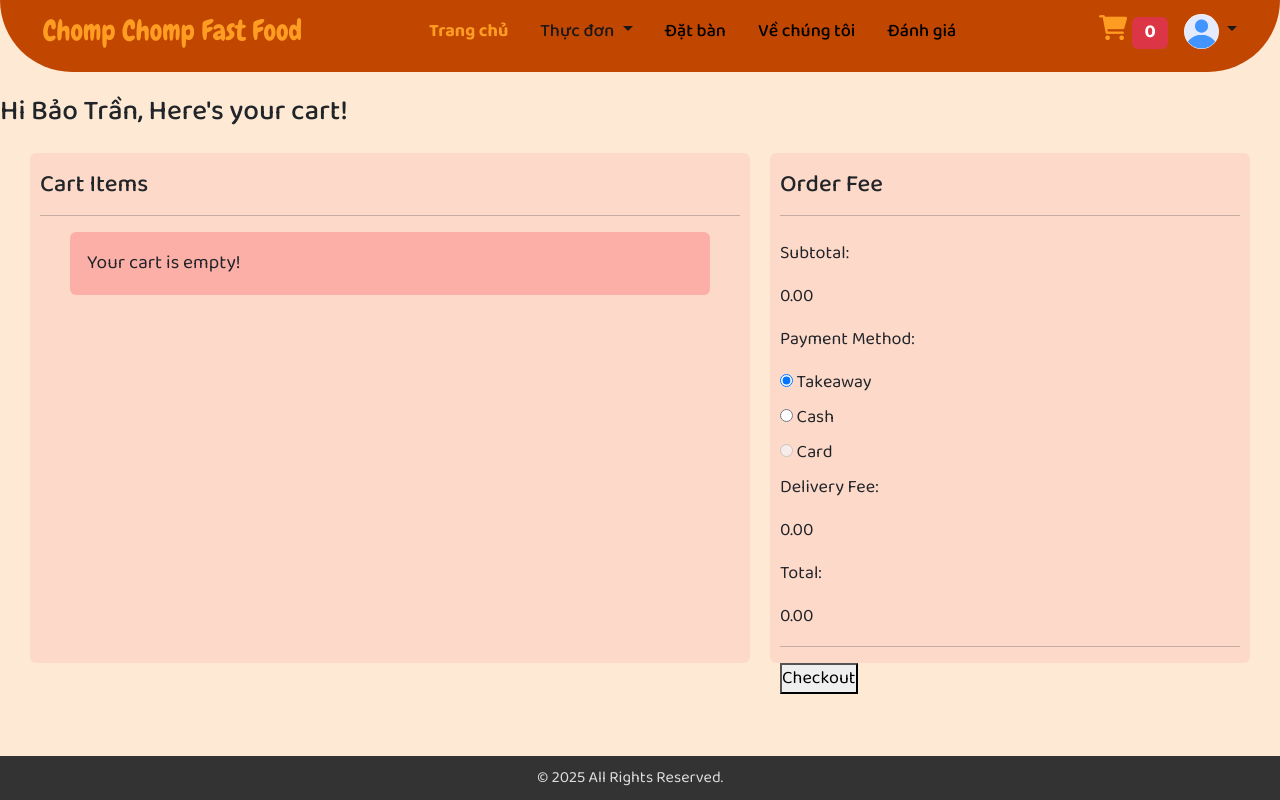
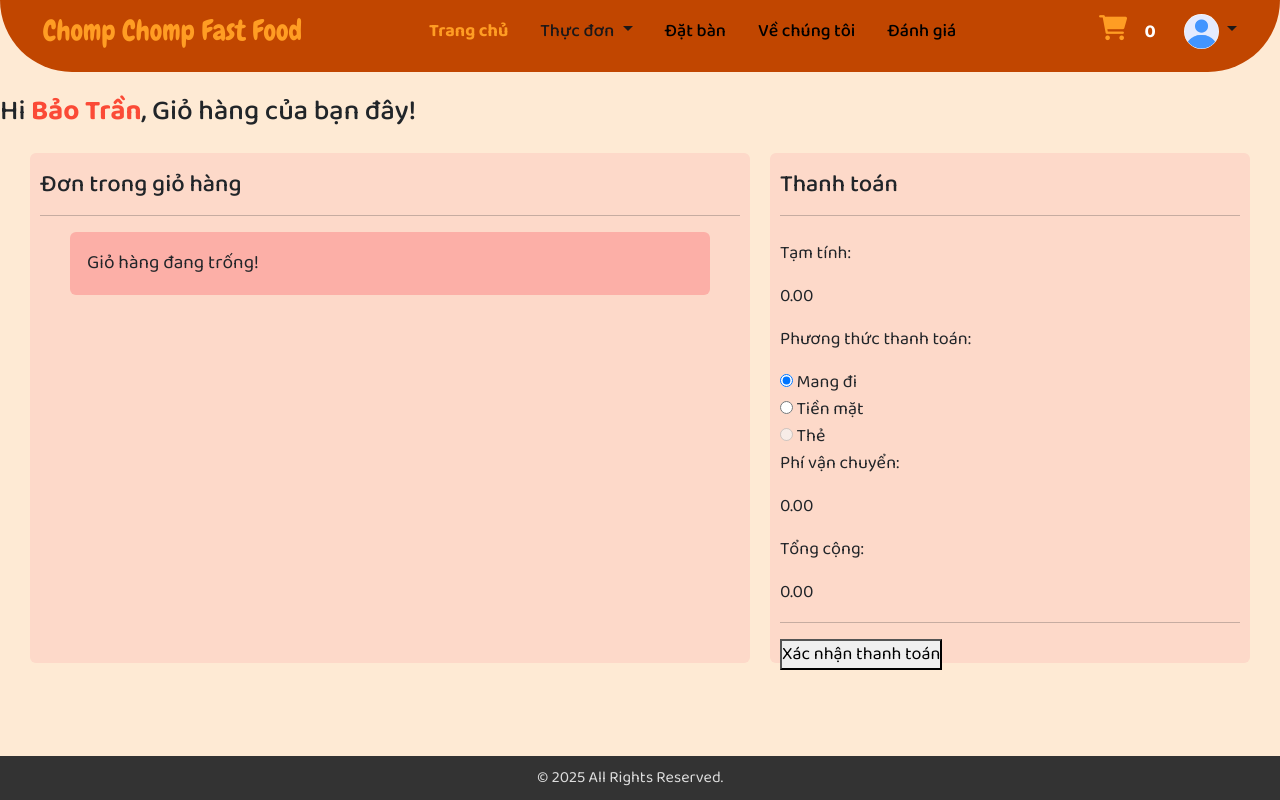
Before and after one commit to MiDu-20/PTUDW---N5, a PHP site: page /cart.php in a window 1280 px wide. Run offline with PHP 8.4, Linux system fonts and the light colour scheme; a user stored in the database is signed in; data comes from the database, SQL or seed files in the repository; some libraries are stand-ins or nearby versions.

Commit message:
Update cart lòi luôn

```diff
--- a/action.php
+++ b/action.php
@@ -36,7 +36,7 @@
             // Hiển thị thông báo thành công
             echo '<div class="alert alert-success alert-dismissible mt-2" style="width: 300px; position: fixed; top: 50%; right: 50%; transform: translate(50%, -50%); z-index: 9999; padding-top: 40px; padding-bottom: 40px; font-size: 17px; text-align: center;">
                       <button type="button" class="close" data-dismiss="alert">&times;</button>
-                      <strong>Item added to your cart!</strong>
+                      <strong>Món đã được thêm vào Giỏ hàng!</strong>
                     </div>';
         } else {
             //-- Không cập nhật số lượng nếu sản phẩm đã tồn tại, chỉ hiển thị thông báo lỗi
@@ -44,7 +44,7 @@
             // Nếu sản phẩm đã có trong giỏ hàng, hiển thị thông báo
             echo '<div class="alert alert-danger alert-dismissible mt-2" style="width: 300px; position: fixed; top: 50%; right: 50%; transform: translate(50%, -50%); z-index: 9999; padding-top: 40px; padding-bottom: 40px; font-size: 17px; text-align: center;">
                       <button type="button" class="close" data-dismiss="alert">&times;</button>
-                      <strong>Item already exists in your cart!</strong>
+                      <strong>Món đã tồn tại trong Giỏ hàng!</strong>
                     </div>';
         }
     }
--- a/cart.css
+++ b/cart.css
@@ -9,6 +9,12 @@
   background: #feead4;
   padding-top: 95px; /* --Để trống không gian cho header cố định */
 }
+
+.username-highlight {
+  font-weight: bold;
+  color: #fb4a36; /* hoặc #fb4a36 nếu bạn muốn tô màu nổi bật */
+}
+
 
 /* --Container chi tiết đơn hàng */
 .cart-details {
--- a/cart.php
+++ b/cart.php
@@ -31,10 +31,9 @@
 <head>
   <meta charset="UTF-8">
   <meta name="viewport" content="width=device-width, initial-scale=1.0">
-  <link rel='stylesheet' href='https://cdnjs.cloudflare.com/ajax/libs/twitter-bootstrap/4.5.2/css/bootstrap.min.css' />
-  <link rel='stylesheet' href='https://cdnjs.cloudflare.com/ajax/libs/font-awesome/5.9.0/css/all.min.css' />
+
   <!-- Bootstrap CSS -->
-  <link href="https://stackpath.bootstrapcdn.com/bootstrap/5.3.0/css/bootstrap.min.css" rel="stylesheet">
+
   <link href="https://cdn.jsdelivr.net/npm/bootstrap@5.3.3/dist/css/bootstrap.min.css" rel="stylesheet" integrity="sha384-QWTKZyjpPEjISv5WaRU9OFeRpok6YctnYmDr5pNlyT2bRjXh0JMhjY6hW+ALEwIH" crossorigin="anonymous">
   <link rel="stylesheet" href="https://cdnjs.cloudflare.com/ajax/libs/font-awesome/6.2.0/css/all.min.css" integrity="sha512-xh6O/CkQoPOWDdYTDqeRdPCVd1SpvCA9XXcUnZS2FmJNp1coAFzvtCN9BmamE+4aHK8yyUHUSCcJHgXloTyT2A==" crossorigin="anonymous" referrerpolicy="no-referrer" />
   <title>Your Cart</title>
@@ -50,58 +49,54 @@
   }
   ?>
   <div class="title mb-4">
-    <h3>Hi <?php echo $user['firstName'] . " " . $user['lastName']; ?>, Here's your cart!</h3>
+    <h3>Hi <span class="username-highlight"><?php echo $user['firstName'] . " " . $user['lastName']; ?></span>, Giỏ hàng của bạn đây!</h3>
   </div>
+
 
   <div class="cart-details ">
     <div class="cart-items">
-      <h4 class="mt-2">Cart Items</h4>
+      <h4 class="mt-2">Đơn trong giỏ hàng</h4>
       <hr>
       <ul class="list-group">
         <?php if ($itemsResult->num_rows > 0): ?>
           <?php while ($item = $itemsResult->fetch_assoc()) : ?>
-            <li class="d-flex justify-content-between align-items-center mb-3 list-group-item">
-              <div class="d-flex align-items-center">
-                <input type="checkbox" class="form-check-input ms-1 selection" style="width: 20px; height: 20px; border-radius: 50%; " data-price="<?= $item['price'] ?>" checked>
-                <?php
-                // Check if 'image' key exists and is not empty
-                if (!empty($item['image'])) {
-                  echo '<img src="uploads/' . htmlspecialchars($item['image']) . '" alt="Item Image" class="item-image ">';
-                } else {
-                  echo '<span>No image available</span>';
-                }
-                ?>
-                <div class="ms-3">
-                  <div class="mt-1"><?php echo $item['itemName']; ?></div>
-                  <div class="quantity mt-2 mb-1">
-                    <button class="minus-btn minus-quantity-btn" type="button" data-id="<?= $item['id'] ?>" data-price="<?= $item['price'] ?>" min="1">
-                      <i class="fas fa-minus"></i>
-                    </button>
-                    <input type="text" class="itemQty" value="<?= $item['quantity'] ?>" min="1" data-id="<?= $item['id'] ?>" data-price="<?= $item['price'] ?>">
-                    <button class="plus-btn plus-quantity-btn" type="button" data-id="<?= $item['id'] ?>" data-price="<?= $item['price'] ?>">
-                      <i class="fas fa-plus"></i>
-                    </button>
-                  </div>
+           <li class="d-flex justify-content-between align-items-center mb-3 list-group-item">
+              <!-- Cột trái -->
+              <div class="d-flex align-items-center left-column">
+                <input type="checkbox" class="form-check-input ms-1 selection" style="width: 20px; height: 20px; border-radius: 50%;" data-price="<?= $item['price'] ?>" checked>
+                <?php if (!empty($item['image'])): ?>
+                  <img src="uploads/<?= htmlspecialchars($item['image']) ?>" alt="Item Image" class="item-image ms-2">
+                <?php else: ?>
+                  <span>No image available</span>
+                <?php endif; ?>
+              </div>
+
+              <!-- Cột giữa -->
+              <div class="middle-column ms-3 me-auto">
+                <div class="mt-1 fw-bold"><?= $item['itemName']; ?></div>
+                <div class="quantity mt-2">
+                  <button class="minus-btn minus-quantity-btn" type="button" data-id="<?= $item['id'] ?>" data-price="<?= $item['price'] ?>"><i class="fas fa-minus"></i></button>
+                  <input type="text" class="itemQty" value="<?= $item['quantity'] ?>" min="1" data-id="<?= $item['id'] ?>" data-price="<?= $item['price'] ?>">
+                  <button class="plus-btn plus-quantity-btn" type="button" data-id="<?= $item['id'] ?>" data-price="<?= $item['price'] ?>"><i class="fas fa-plus"></i></button>
                 </div>
               </div>
-              <div class="mt-1">
-                <div class="d-flex flex-row justify-content-between align-items-start quantity-price">
-                  <div>
-                    VNĐ <span class="item-price"><?= $item['price'] ?></span> x <span class="item-quantity"><?= $item['quantity'] ?></span>
-                  </div>
+
+              <!-- Cột phải -->
+              <div class="right-column text-end">
+                <div>
+                  VNĐ <span class="item-price"><?= $item['price'] ?></span> x <span class="item-quantity"><?= $item['quantity'] ?></span>
                 </div>
-                <div class="d-flex flex-row justify-content-end align-items-end">
-                  <span class="badge rounded-pill text-light p-2 mt-2 item-total-price" style="background-color: #fb4a36;">VNĐ <?= $item['total_price'] ?></span>
+                <div class="d-flex align-items-center justify-content-end">
+                  <span class="badge item-total-price">VNĐ <?= $item['total_price'] ?></span>
+                  <button class="delete-icon ms-2" data-id="<?= $item['id'] ?>">&times;</button>
                 </div>
               </div>
-              <button class="delete-icon" data-id="<?= $item['id'] ?>">
-                &times;
-              </button>
             </li>
+
           <?php endwhile; ?>
         <?php else: ?>
           <li class="list-group-item">
-            Your cart is empty!
+            Giỏ hàng đang trống!
           </li>
         <?php endif; ?>
       </ul>
@@ -109,33 +104,33 @@
 
 
     <div class="order-summary">
-      <h4 class="mt-2">Order Fee</h4>
+      <h4 class="mt-2">Thanh toán</h4>
       <hr class="mb-4">
       <div class="summary-details ">
-        <p><strong>Subtotal:</strong></p>
+        <p><strong>Tạm tính:</strong></p>
         <p> <span id="subtotal">0</span></p>
       </div>
       <div class="summary-details payment">
-        <p><strong>Payment Method:</strong></p>
+        <p><strong>Phương thức thanh toán:</strong></p>
         <div>
           <input type="radio" id="takeaway" name="payment_mode" value="Takeaway" checked>
-          <label for="Takeaway">Takeaway</label>
+          <label for="Takeaway">Mang đi</label>
         </div>
         <div>
           <input type="radio" id="cash" name="payment_mode" value="Cash">
-          <label for="Cash">Cash</label>
+          <label for="Cash">Tiền mặt</label>
         </div>
         <div>
           <input type="radio" id="card" name="payment_mode" value="Card" disabled style="cursor: not-allowed;">
-          <label for="Card">Card</label>
+          <label for="Card">Thẻ</label>
         </div>
       </div>
       <div class="summary-details">
-        <p><strong>Delivery Fee: </strong></p>
+        <p><strong>Phí vận chuyển: </strong></p>
         <p> <span id="delivery-fee">0</span></p>
       </div>
       <div class="summary-details mb-3">
-        <p><strong>Total:</strong></p>
+        <p><strong>Tổng cộng:</strong></p>
         <p><span id="total">0</span></p>
       </div>
       <hr>
@@ -143,7 +138,7 @@
       <form id="checkout-form" action="order_review.php" method="post">
         <input type="hidden" id="selected-items" name="selected_items">
         <input type="hidden" id="payment-mode" name="payment_mode">
-        <button type="button" id="checkout-button">Checkout</button>
+        <button type="button" id="checkout-button">  Xác nhận thanh toán  </button>
       </form>
 
 
```
Also changed, not shown: other parts of cart.css (+92 -0 lines).
